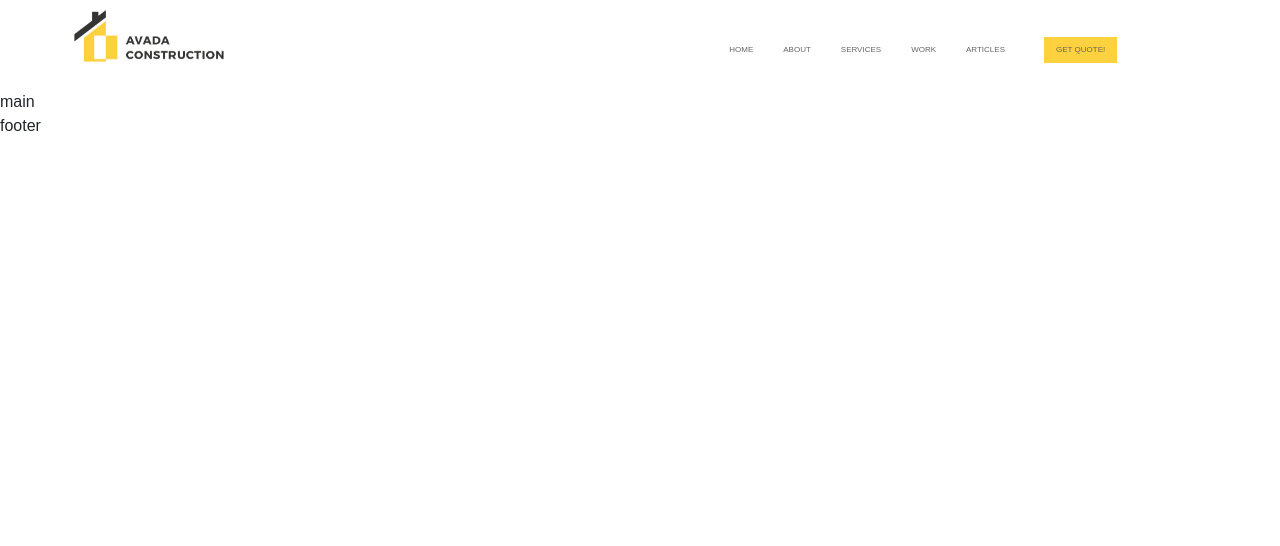
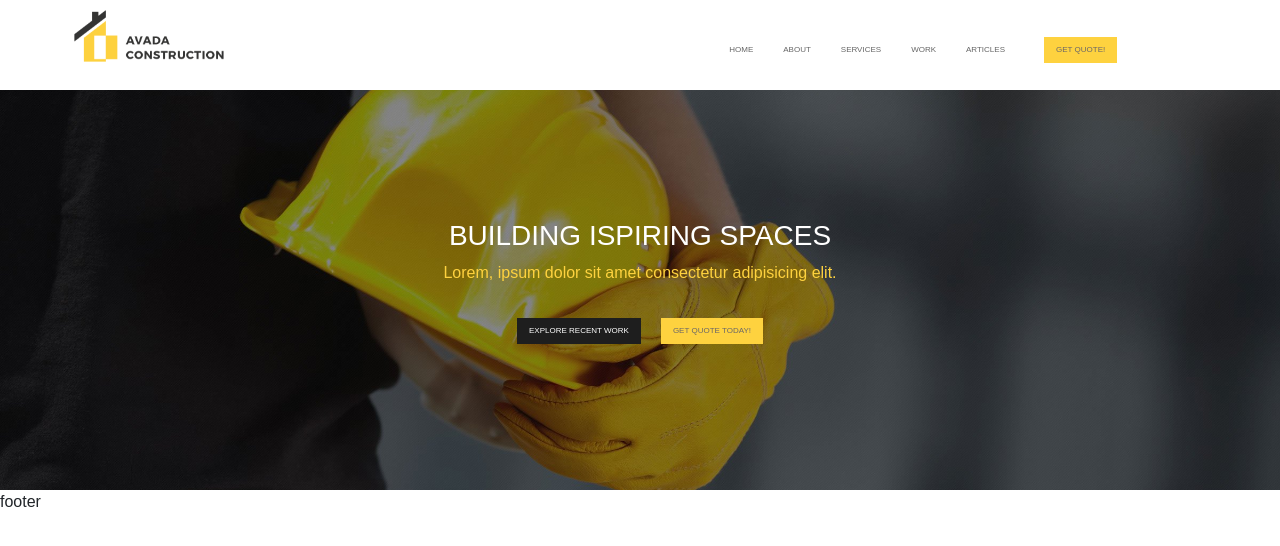
Before and after one commit to Maria210194/proj-html-vuejs, a Vue app: page / in a window 1280 px wide. Shown: the top 546 px of the page. Built offline with nearby package versions, Linux system fonts and the light colour scheme.

Commit message:
top-jumbo done

```diff
--- a/src/assets/style/generals.scss
+++ b/src/assets/style/generals.scss
@@ -6,6 +6,13 @@
 }
 
 // utilities:
+body {
+    font-family: sans-serif;
+}
+
+.w-100 {
+    width: 100vw;
+}
 
 .w-90 {
     width: 90vw;
@@ -17,8 +24,26 @@
 
 .btn-orange {
     background-color: #fed23f;
-    color: #666;
+    color: #6b6868;
     border: 0;
     font-size: 8px;
     padding: 7px 12px;
+
+    &:hover {
+        color: white;
+        background-color: #1e1e1e;
+    }
 }
+
+.btn-black {
+    border: 0;
+    font-size: 8px;
+    padding: 7px 12px;
+    color: white;
+    background-color: #1e1e1e;
+
+    &:hover {
+        background-color: #fed23f;
+        color: #6b6868;
+    }
+}
--- a/src/components/MainComponent.vue
+++ b/src/components/MainComponent.vue
@@ -1,5 +1,14 @@
 <template>
-  <div>main</div>
+  <div class="container-fluid">
+    <div class="top-jumbo w-100 d-flex">
+      <h3>Building ispiring spaces</h3>
+      <p>Lorem, ipsum dolor sit amet consectetur adipisicing elit.</p>
+      <div class="btn">
+        <button class="btn-black">EXPLORE RECENT WORK</button>
+        <button class="btn-orange">GET QUOTE TODAY!</button>
+      </div>
+    </div>
+  </div>
 </template>
 
 <script>
@@ -9,4 +18,25 @@ export default {
 </script>
 
 <style lang="scss" scoped>
+.container-fluid {
+  padding: 0;
+}
+.top-jumbo {
+  flex-direction: column;
+  justify-content: center;
+  height: 400px;
+  background-image: url(@/assets/images/home-slider-62528242.jpg);
+  background-position: center;
+  background-size: cover;
+  h3 {
+    color: white;
+    text-transform: uppercase;
+  }
+  p {
+    color: #fed23f;
+  }
+  button {
+    margin: 10px;
+  }
+}
 </style>
```
